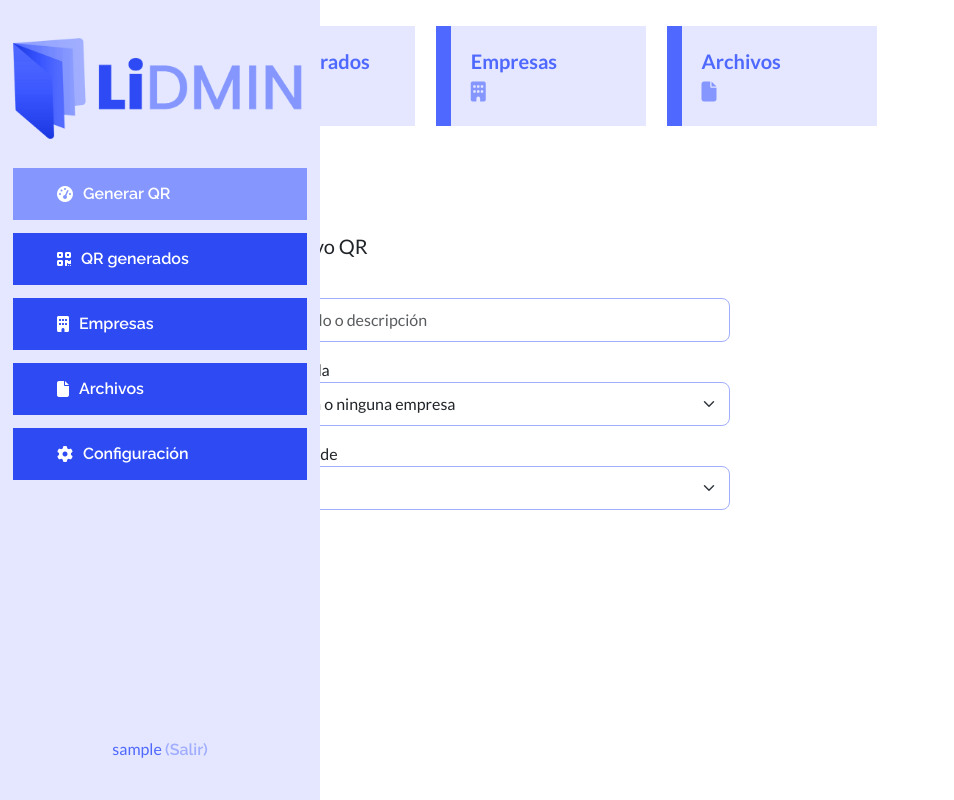
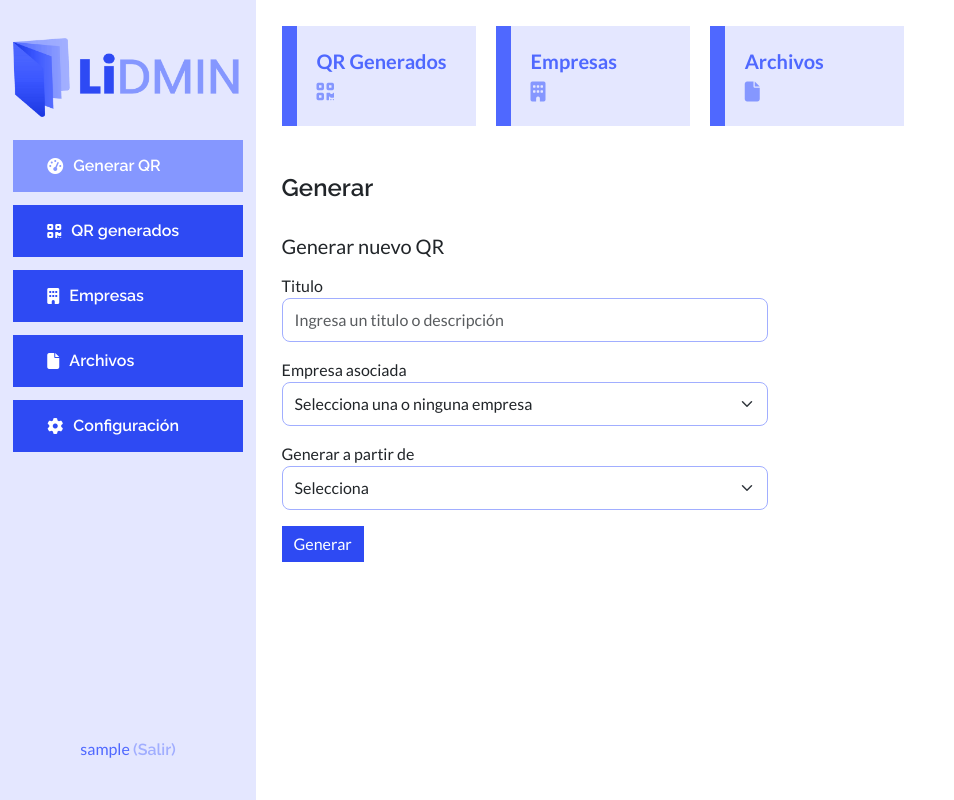
Before and after one commit to cindyita/lidmin, a PHP site: page /dashboard.php in a window 1280 px wide. Shown: the whole page, without its empty margins (0-954 px from the left). Run offline with PHP 8.4, Linux system fonts and the light colour scheme; the visitor is signed in with stand-in values (Sample User, id 1); data that the repository does not hold is empty; a stand-in replaces the project's code that opens the database connection; some libraries are stand-ins or nearby versions.

Commit message:
cambios vista

```diff
--- a/assets/css/app.css
+++ b/assets/css/app.css
@@ -351,9 +351,12 @@ table.dataTable.table-striped>tbody>tr.odd>* {
 /*-------------RESPONSIVE--------------*/
 /*-------------------------------------*/
 
-@media (max-width: 1370px){
+@media (max-width: 1600px){
+    .main .content {
+        padding-left: 22%;
+    }
     .main .sidebar {
-        width: 25%;
+        width: 20%;
     }
 }
 
```
